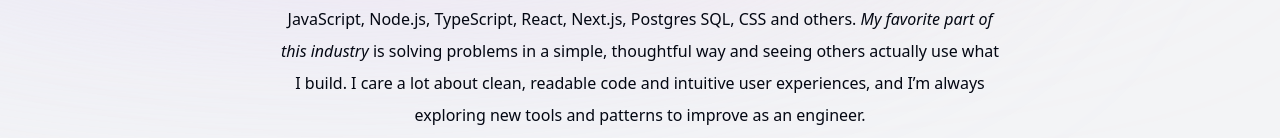
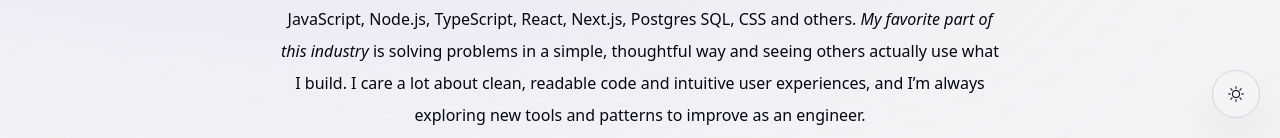
Before and after one commit to Akshay2996/portfolio, a Next.js app: page / in a window 1280 px wide. Shown: the part 662-800 px from the top of the page. Built offline with nearby package versions, Linux system fonts and the light colour scheme; no server answers.

Commit message:
Started working on the theme switch component

```diff
--- a/app/layout.tsx
+++ b/app/layout.tsx
@@ -5,6 +5,7 @@ import Header from "@/components/header";
 import ActiveSectionContextProvider from "@/context/active-section-context";
 import { Toaster } from "react-hot-toast";
 import Footer from "@/components/footer";
+import ThemeSwitch from "@/components/theme-switch";
 
 const geistSans = Geist({
   variable: "--font-geist-sans",
@@ -34,12 +35,15 @@ export default function RootLayout({
       >
         <div className="bg-[#fed9db] absolute -z-10 top-[-6rem] right-[11rem] h-[31.25rem] w-[31.25rem] rounded-full blur-[10rem] sm:w-[68.75rem]"></div>
         <div className="bg-[#d7d1fb] absolute -z-10 top-[-1rem] left-[-35rem] h-[31.25rem] w-[50rem] rounded-full blur-[10rem] sm:w-[68.75rem] md:left-[-33rem] lg:left-[-28rem] xl:left-[-15rem] 2xl:left-[-5rem]"></div>
+
         <ActiveSectionContextProvider>
           <Header />
           {children}
           <Footer />
           <Toaster position="top-right" reverseOrder={false} />
         </ActiveSectionContextProvider>
+
+        <ThemeSwitch />
       </body>
     </html>
   );
--- /dev/null
+++ b/components/theme-switch.tsx
@@ -0,0 +1,10 @@
+import React from "react";
+import { BsSun } from "react-icons/bs";
+
+export default function ThemeSwitch() {
+  return (
+    <button className="fixed bottom-5 right-5 bg-gray-100 cursor-pointer w-[3rem] h-[3rem] bg-opacity-80 backdrop-blur-[0.5rem] border border-gray-300 border-opacity-40 shadow-2xl rounded-full flex items-center justify-center hover:scale-[1.15] active:scale-105 transition-all">
+      <BsSun />
+    </button>
+  );
+}
```
